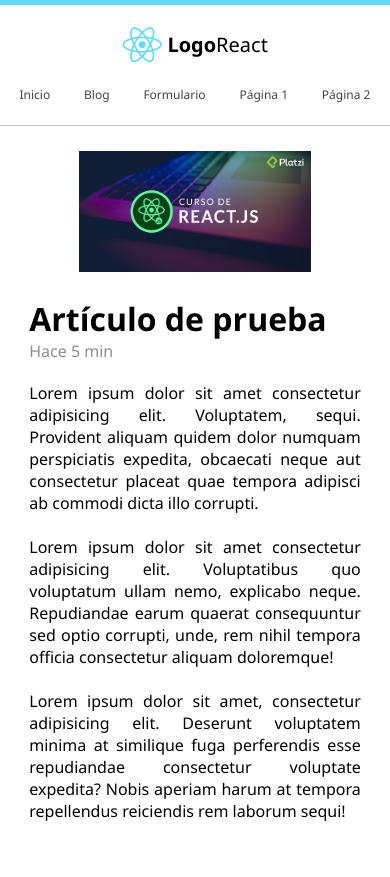
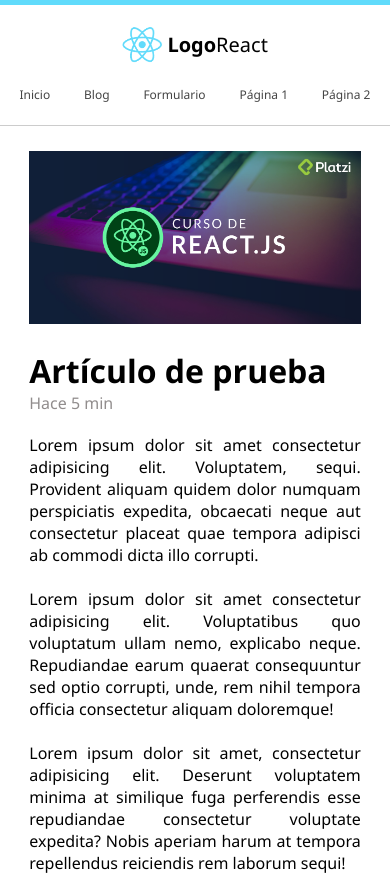
Before and after one commit to AnaLorenaDiaz/practica-react, a plain HTML site: page pages/article.html in a window 390 px wide. Shown: the top 877 px of the page. Drawn offline with Linux system fonts and the light colour scheme.

Commit message:
cambio final - preparacion plantilla

```diff
--- a/css/main.css
+++ b/css/main.css
@@ -282,6 +282,9 @@ h1{
   .brand{
     font-size: 20px;
   }
+  .article-html img {
+    width: 100%;
+  }
   .nav-list li a{
     font-size: 12px;
   }
```
